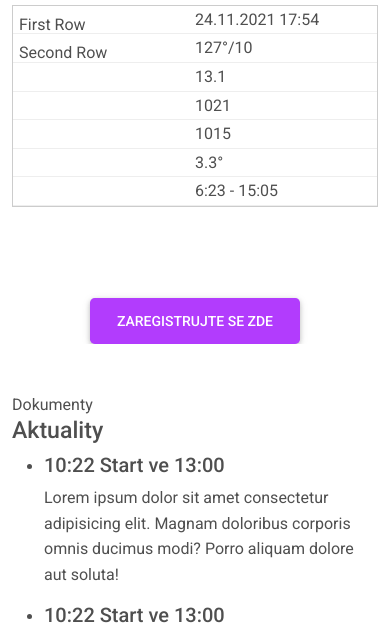
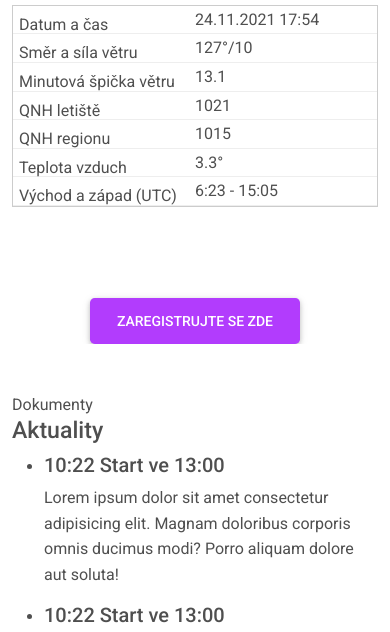
Before and after one commit to Yanyhoo/PPV2021, a website: page index.html in a window 390 px wide. Shown: the part 177-809 px from the top of the page. Drawn offline with Linux system fonts and the light colour scheme; no server answers.

Commit message:
table descriptions in CSS

```diff
--- a/css/style.css
+++ b/css/style.css
@@ -1,4 +1,8 @@
 /* SMALL SCREEN */
+
+body {
+	min-width: 300px;
+}
 
 
 /*
@@ -45,8 +49,13 @@ and also iPads specifically.
 	/*
 	Label the data
 	*/
-	td:nth-of-type(1):before { content: "First Row"; }
-	td:nth-of-type(2):before { content: "Second Row"; }
+	td:nth-of-type(1):before { content: "Datum a čas"; }
+	td:nth-of-type(2):before { content: "Směr a síla větru"; }
+	td:nth-of-type(3):before { content: "Minutová špička větru"; }
+	td:nth-of-type(4):before { content: "QNH letiště"; }
+	td:nth-of-type(5):before { content: "QNH regionu"; }
+	td:nth-of-type(6):before { content: "Teplota vzduch"; }
+	td:nth-of-type(7):before { content: "Východ a západ (UTC)"; }
 }
 
 
```
